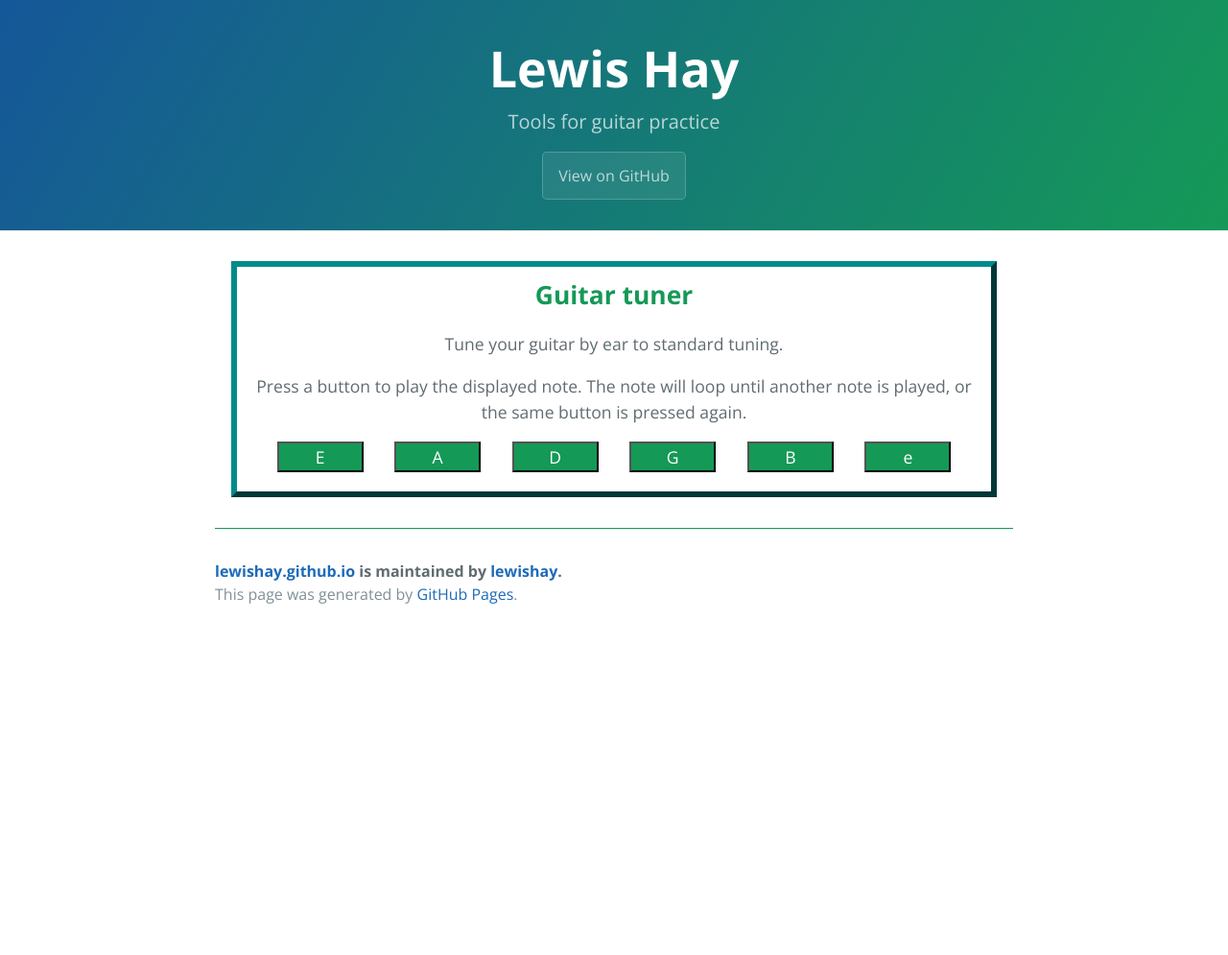
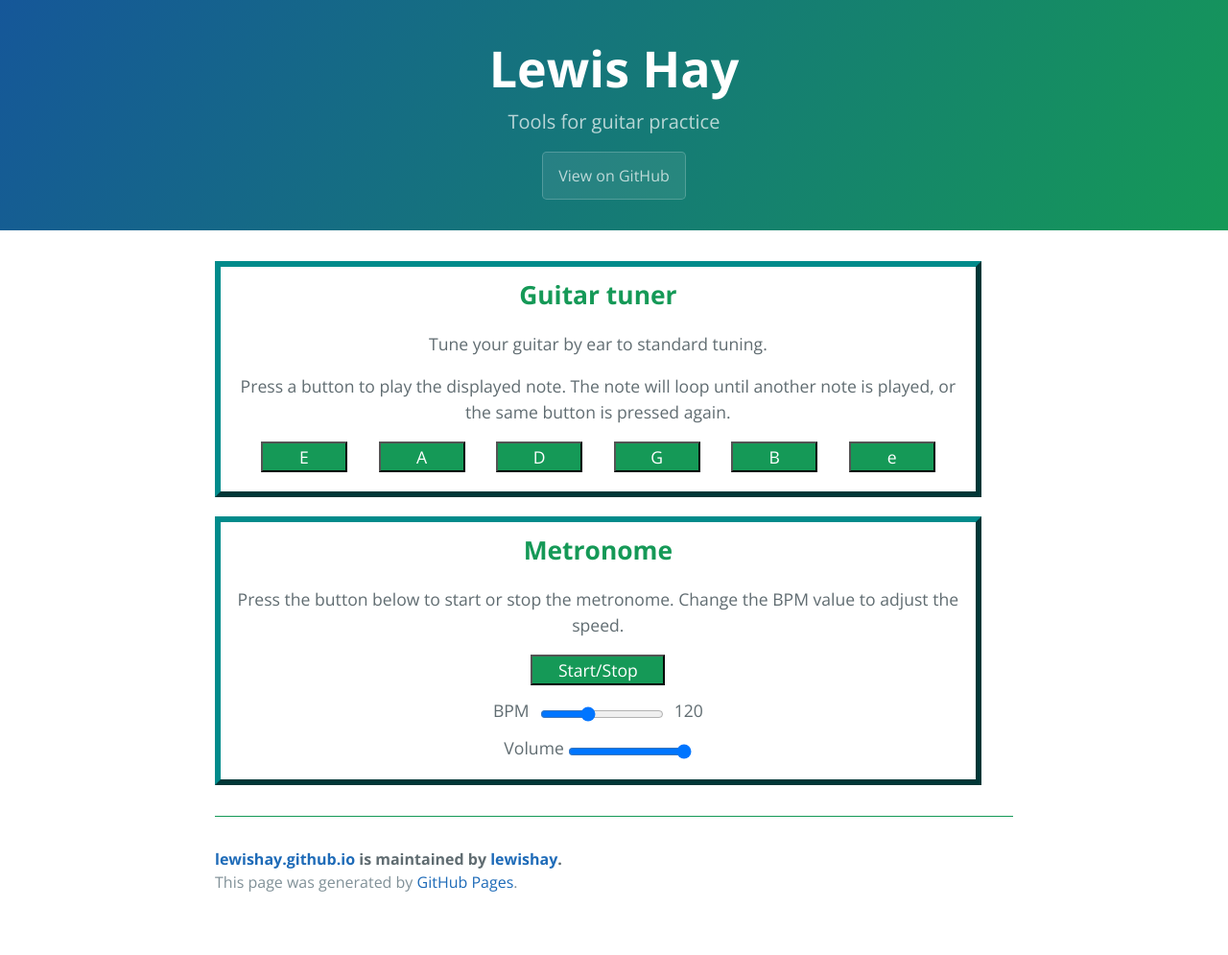
Before and after one commit to lewishay/lewishay.github.io, a Jekyll site: the page built from index.html, in a window 1280 px wide. Shown: the whole page at 96% size. Built offline with Jekyll 4.4.1, drawn with Linux system fonts in a browser that asks for light colours; before the commit the page ends 900 px from its top, so only the background shows below that.

Commit message:
Created metronome

```diff
--- a/_layouts/mainTemplate.html
+++ b/_layouts/mainTemplate.html
@@ -22,6 +22,7 @@
     <meta name="theme-color" content="#157878">
     <link rel="stylesheet" href="/assets/css/style.css">
     <script src="/assets/js/tuner.js"></script>
+    <script src="/assets/js/metronome.js"></script>
   </head>
   <body>
     <section class="page-header">
--- a/_sass/tuner.scss
+++ b/_sass/main.scss
@@ -1,9 +1,8 @@
-.tuner-container {
+.box-container {
   position : relative;
   width : 96%;
-  margin : auto;
   text-align: center;
-  padding: 10px;
+  padding: 10px 10px 20px 10px;
   border: 6px outset darkcyan;
   font-size: 100%;
   background-attachment: scroll;
@@ -18,15 +17,14 @@
   box-shadow: none;
   display: block;
   overflow: visible;
+  margin-bottom: 20px;
 }
 
-.button-container {
+#button-container {
   display: flex;
   justify-content: space-between;
-  position: bottom;
   margin-left: 2vw;
   margin-right: 2vw;
-  margin-bottom: 10px;
 }
 
 .note-button {
@@ -38,10 +36,31 @@
   border: 2px outset black;
 }
 
-.note-button.select {
+button.select {
   background-color: #38a2ba;
 }
 
-.note-button:focus {
+button:focus, button:hover {
   outline: 1px double black;
 }
+
+.margin-bottom {
+  margin-bottom: 1vw;
+}
+
+.metronome-toggle {
+  background-color: #159957;
+  color: white;
+  border: 2px outset black;
+  width: 140px;
+}
+
+#bpm {
+  vertical-align: text-bottom;
+  margin-left: 0.5vw;
+  margin-right: 0.5vw;
+}
+
+#metronome-volume {
+  vertical-align: text-bottom;
+}
--- a/assets/css/style.scss
+++ b/assets/css/style.scss
@@ -3,7 +3,7 @@
 /*! normalize.css v3.0.2 | MIT License | git.io/normalize */
 /** 1. Set default font family to sans-serif. 2. Prevent iOS text size adjust after orientation change, without disabling user zoom. */
 @import url("https://fonts.googleapis.com/css?family=Open+Sans:400,700");
-@import "tuner";
+@import "main";
 
 html { font-family: sans-serif; /* 1 */ -ms-text-size-adjust: 100%; /* 2 */ -webkit-text-size-adjust: 100%; /* 2 */ }
 
--- /dev/null
+++ b/assets/js/metronome.js
@@ -0,0 +1,38 @@
+let metronomeInterval;
+let isPlaying = false;
+let metronomeBeep = new Audio("/assets/audio/metronome.wav");
+
+function stopMetronome() {
+    let button = document.getElementsByClassName("metronome-toggle").item(0);
+    clearInterval(metronomeInterval);
+    button.classList.remove("select");
+    isPlaying = false;
+}
+
+function toggleMetronome() {
+    let button = document.getElementsByClassName("metronome-toggle").item(0);
+    if (isPlaying) {
+        stopMetronome();
+    } else {
+        let bpm = parseInt(document.getElementById("bpm-value").textContent);
+        let ms = 60000/bpm
+        metronomeInterval = setInterval(() => {
+            metronomeBeep.play()
+        }, ms);
+        button.classList.add("select");
+        isPlaying = true;
+    }
+}
+
+document.addEventListener('DOMContentLoaded', function() {
+    let bpmSlider = document.getElementById("bpm");
+    let bpmValueText = document.getElementById("bpm-value");
+    let volumeSlider = document.getElementById("metronome-volume");
+    bpmSlider.addEventListener("input", () => {
+        bpmValueText.textContent = bpmSlider.value;
+        stopMetronome();
+    });
+    volumeSlider.addEventListener("input", () => {
+        metronomeBeep.volume = volumeSlider.value / 100;
+    })
+}, false);
--- a/index.html
+++ b/index.html
@@ -1,11 +1,11 @@
 ---
 layout: mainTemplate
 ---
-<div class="tuner-container">
+<div class="box-container">
   <h2>Guitar tuner</h2>
   <p>Tune your guitar by ear to standard tuning.</p>
   <p>Press a button to play the displayed note. The note will loop until another note is played, or the same button is pressed again.</p>
-  <div class="button-container">
+  <div id="button-container">
     <button id="button-E2" class="note-button" onclick="playNote('E2')">E</button>
     <audio id="note-E2" type="audio/mpeg" src="/assets/audio/note-E2.mp3" loop></audio>
     <button id="button-A" class="note-button" onclick="playNote('A')">A</button>
@@ -20,3 +20,17 @@ layout: mainTemplate
     <audio id="note-E4" type="audio/mpeg" src="/assets/audio/note-E4.mp3" loop></audio>
   </div>
 </div>
+<div class="box-container">
+  <h2>Metronome</h2>
+  <p>Press the button below to start or stop the metronome. Change the BPM value to adjust the speed.</p>
+    <button class="metronome-toggle margin-bottom" onclick="toggleMetronome()">Start/Stop</button>
+    <div class="margin-bottom">
+      <label for="bpm">BPM</label>
+      <input id="bpm" type="range" min="60" max="220" value="120" step="2">
+      <span id="bpm-value">120</span>
+    </div>
+    <div id="volume-container">
+      <label for="metronome-volume">Volume</label>
+      <input id="metronome-volume" type="range" min="0" max="100" value="100" step="5">
+    </div>
+</div>
```
Also changed, not shown: 1 other file.
